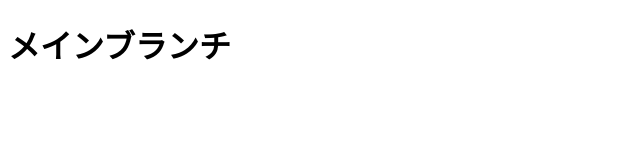
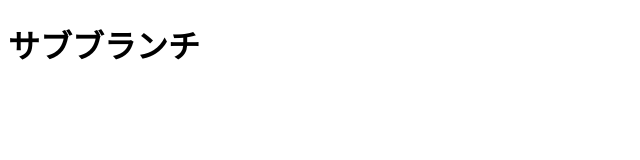
Before and after one commit to nauchii/git-test, a plain HTML site: page index.html in a window 1280 px wide. Shown: the whole page, without its empty margins (0-640 px from the left). Drawn offline with Linux system fonts and the light colour scheme.

Commit message:
h1の内容を変更

```diff
--- a/index.html
+++ b/index.html
@@ -8,7 +8,7 @@
 </head>
 
 <body>
-  <h1>メインブランチ</h1>
+  <h1>サブブランチ</h1>
 </body>
 
 </html>
```
